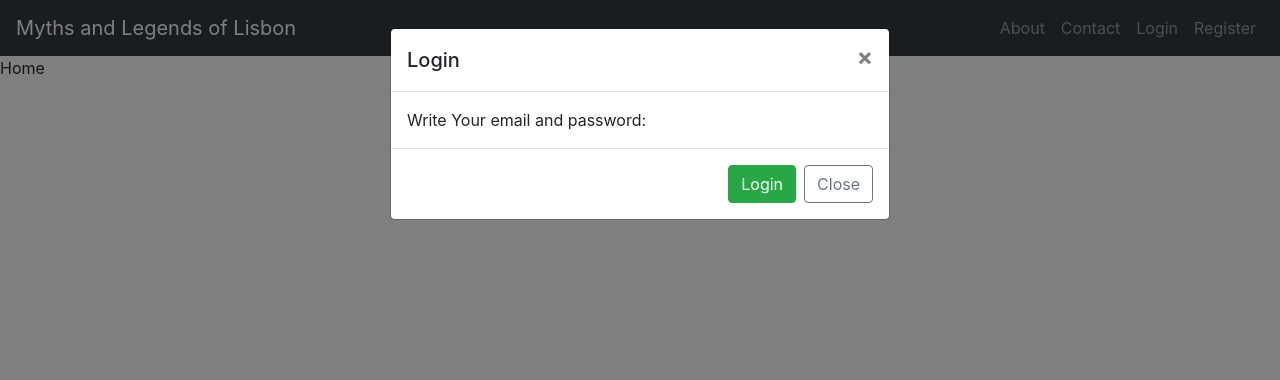
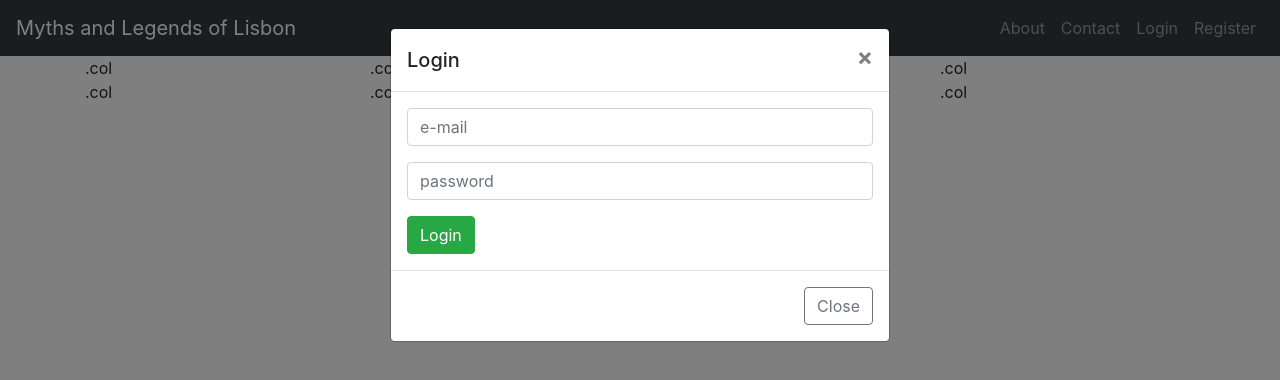
Before and after one commit to sandfrozen/MythOfLisbon-ReactJS, a React (Create React App) app: page / in a window 1280 px wide. Both pictures are taken after a click on the item "Login". Shown: the top 380 px of the page. Built offline with nearby package versions, Linux system fonts and the light colour scheme.

Commit message:
login modal fixes, home page cols

```diff
--- a/src/App.js
+++ b/src/App.js
@@ -28,7 +28,8 @@ class App extends Component {
     }
   }
 
-  login = () => {
+  login = (event) => {
+    event.preventDefault()
     localStorage.setItem('user', 'tomek')
     this.setState(
       {
@@ -65,7 +66,7 @@ class App extends Component {
             toggleModalLogin={this.toggleModalLogin}
             isOpen={this.state.isOpenModalLogin}
           />
-          { this.state.user && <h1>Hello</h1>}
+          { this.state.user && <h1>Hello {this.state.user}</h1>}
           <Switch>
             <Route path='/' component={Home} exact />
             <Route path='/about' component={About} />
--- a/src/components/Home.js
+++ b/src/components/Home.js
@@ -1,10 +1,22 @@
 import React from 'react'
+import { Container, Row, Col } from 'reactstrap'
 
 const Home = () => {
   return (
-    <div>
-      <p>Home</p>
-    </div>
+    <Container>
+      <Row>
+        <Col>.col</Col>
+        <Col>.col</Col>
+        <Col>.col</Col>
+        <Col>.col</Col>
+      </Row>
+      <Row>
+        <Col>.col</Col>
+        <Col>.col</Col>
+        <Col>.col</Col>
+        <Col>.col</Col>
+      </Row>
+    </Container>
   )
 }
 
--- a/src/components/ModalLogin.js
+++ b/src/components/ModalLogin.js
@@ -1,5 +1,5 @@
 import React, { Component } from 'react'
-import { Button, Modal, ModalHeader, ModalBody, ModalFooter } from 'reactstrap'
+import { Button, Modal, ModalHeader, ModalBody, ModalFooter, Form, FormGroup, Label, Input } from 'reactstrap'
 
 class ModalLogin extends Component {
   render () {
@@ -7,13 +7,32 @@ class ModalLogin extends Component {
       <Modal isOpen={this.props.isOpen} toggle={this.props.toggleModalLogin}>
         <ModalHeader toggle={this.props.toggleModalLogin}>Login</ModalHeader>
         <ModalBody>
-          Write Your email and password:
+          <Form>
+            <FormGroup>
+              <Input
+                type='email'
+                name='email'
+                id='exampleEmail'
+                placeholder='e-mail'
+              />
+            </FormGroup>
+            <FormGroup>
+              <Input
+                type='password'
+                name='password'
+                id='examplePassword'
+                placeholder='password'
+              />
+            </FormGroup>
+            <Button color='success' onClick={this.props.login}>Login</Button>
+          </Form>
         </ModalBody>
         <ModalFooter>
-          <Button color='success' onClick={this.props.login}>
-            Login
-          </Button>
-          <Button outline color='secondary' onClick={this.props.toggleModalLogin}>
+          <Button
+            outline
+            color='secondary'
+            onClick={this.props.toggleModalLogin}
+          >
             Close
           </Button>
         </ModalFooter>
--- a/src/components/Nagivation.js
+++ b/src/components/Nagivation.js
@@ -20,7 +20,7 @@ class Nagivation extends Component {
   }
 
   componentWillReceiveProps () {
-    if (this.props.user) {
+    if (this.state.isOpen && this.props.user) {
       this.setState({
         isOpen: false
       })
```
